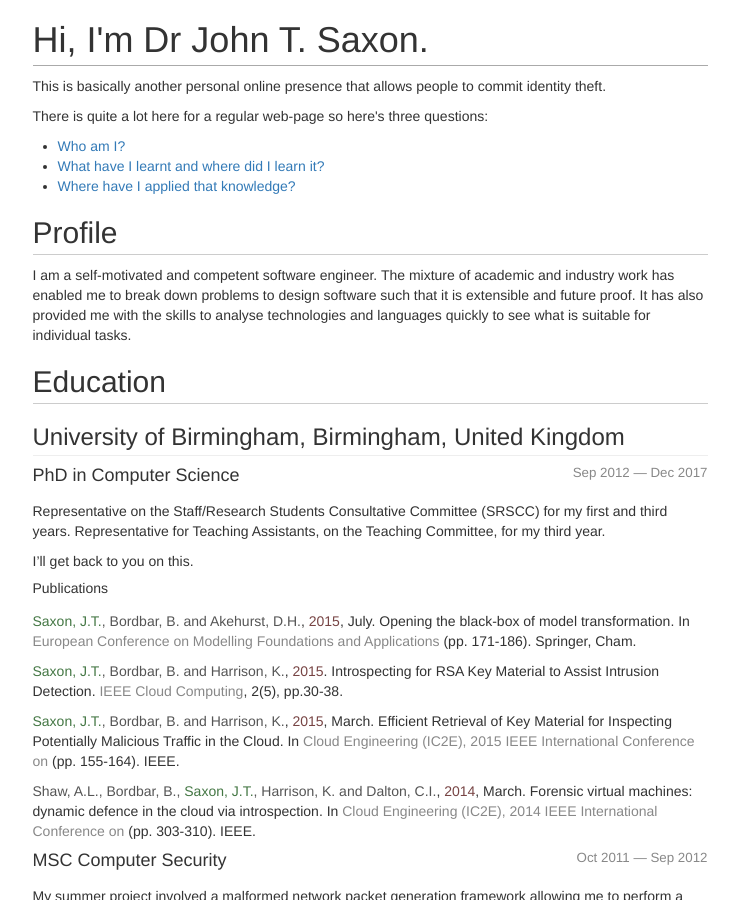
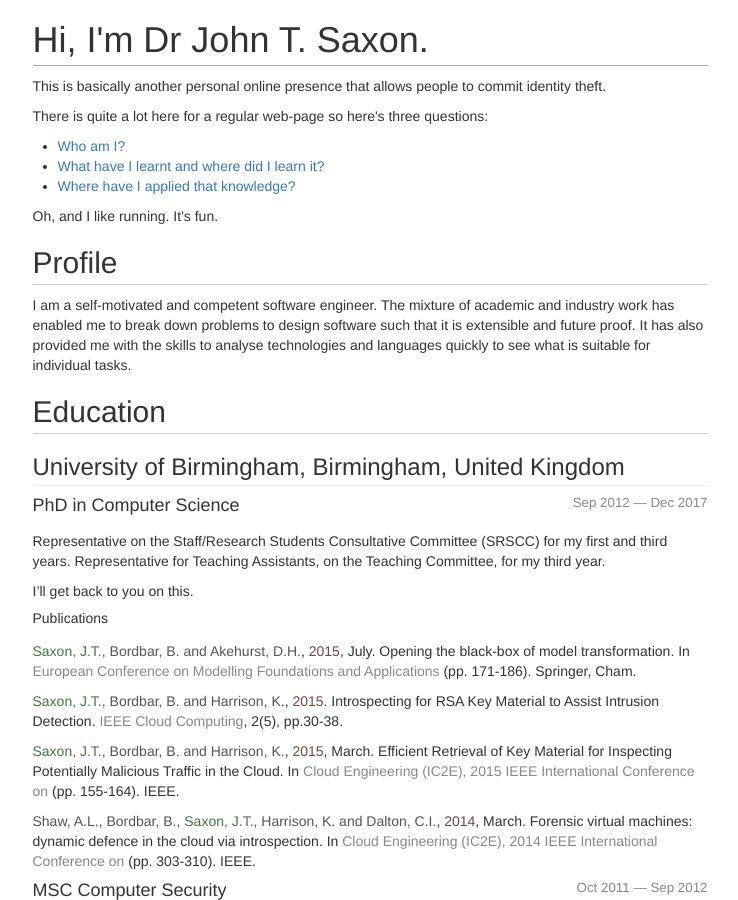
Before and after one commit to sacko87/sacko87.github.io, a Jekyll site: the page built from index.md, in a window 1280 px wide and 900 px high. Shown: the whole window, without its empty margins (270-1008 px from the left). Built offline with Jekyll 4.4.1, drawn with Linux system fonts in a browser that asks for light colours; nearby versions of some CDN libraries.

Commit message:
Update index.md

```diff
--- a/index.md
+++ b/index.md
@@ -14,6 +14,7 @@ title: I'm Dr John T. Saxon.
       <li><a href="#experience">Where have I applied that knowledge?</a></li>
     </ul>
   </p>
+  <p>Oh, and I like running. It's fun.</p>
 </div>
 
 ## Profile
```
